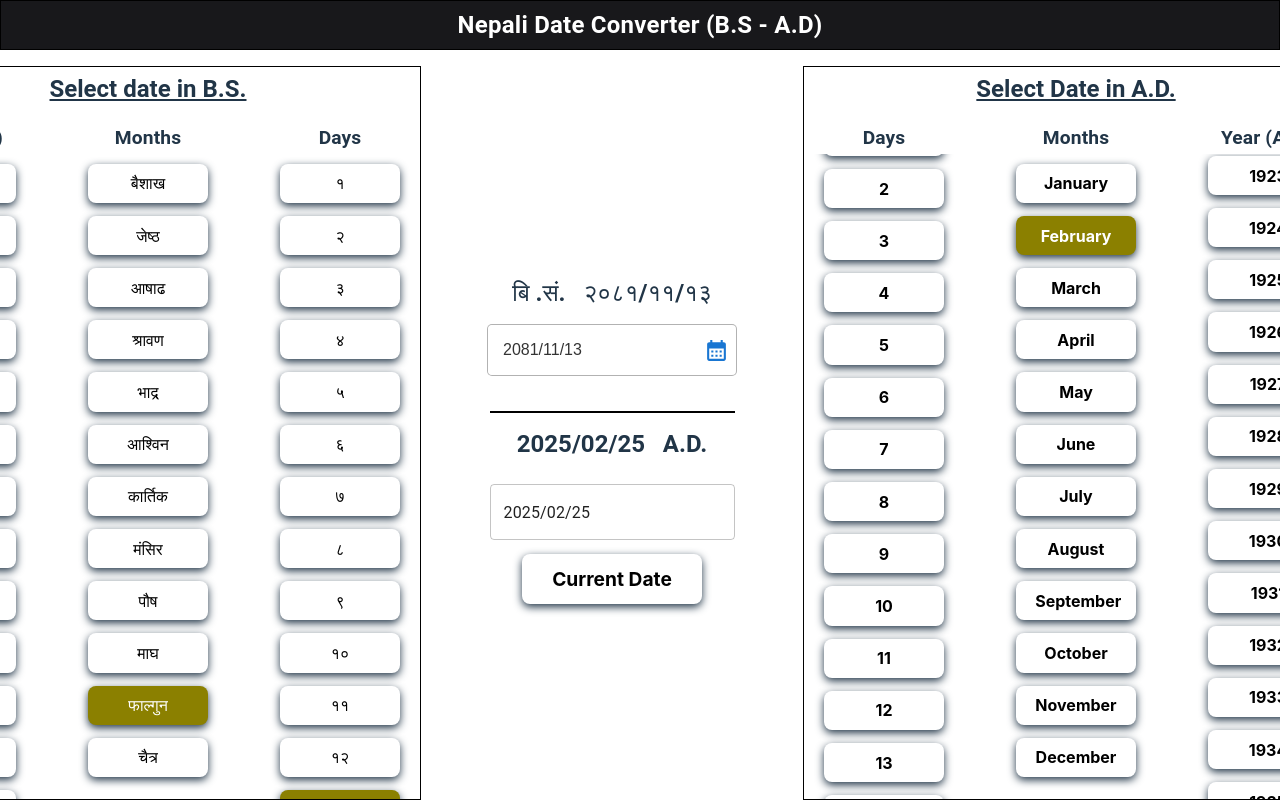
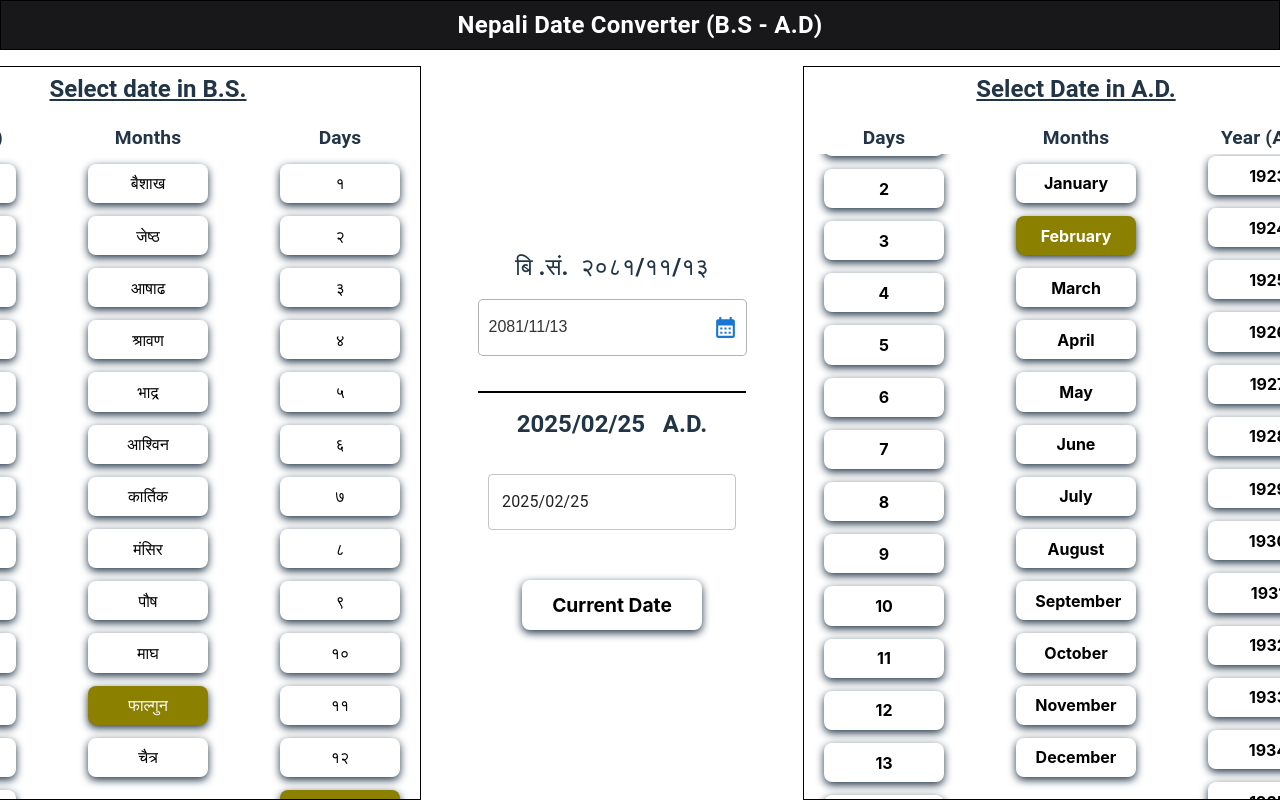
Before and after one commit to bipin-Pariyar2003/Nepali-Date-Picker, a React (Vite) app: page / in a window 1280 px wide. Built offline with nearby package versions, Linux system fonts and the light colour scheme.

Commit message:
adjusted height and width of date picker input and calendar icon

```diff
--- a/dev-dist/sw.js
+++ b/dev-dist/sw.js
@@ -82,7 +82,7 @@ define(['./workbox-54d0af47'], (function (workbox) { 'use strict';
     "revision": "3ca0b8505b4bec776b69afdba2768812"
   }, {
     "url": "index.html",
-    "revision": "0.olnvam4qjo"
+    "revision": "0.oi8brkqc0a8"
   }], {});
   workbox.cleanupOutdatedCaches();
   workbox.registerRoute(new workbox.NavigationRoute(workbox.createHandlerBoundToURL("index.html"), {
--- a/src/Components/DatePickerUI/index.jsx
+++ b/src/Components/DatePickerUI/index.jsx
@@ -31,7 +31,7 @@ export default function DatePickerUI({
           vertical: "bottom",
           horizontal: "left",
         }}
-        sx={{ md: { mt: 1.5, ml: -25.5 }, sm: { mt: 1.5, ml: -25.5 } }}
+        sx={{ sm: { mt: 1.5, ml: -25.5 }, ml: { mt: 1.5 } }}
       >
         <PopUp
           selectedDate={selectedDate}
@@ -132,7 +132,6 @@ const PopUp = ({ selectedDate, onDateSelect, handleClose }) => {
       style={{
         width: "350px",
         height: "360px",
-        // backgroundColor: "#cecfe8", //cream
         backgroundColor: "#ffffff",
       }}
     >
@@ -146,8 +145,6 @@ const PopUp = ({ selectedDate, onDateSelect, handleClose }) => {
           textAlign: "center",
           alignContent: "center",
           alignItems: "center",
-          // justifyContent: "space-between",
-          // backgroundColor: "#786F99", //greenish
           backgroundColor: "#18181b",
           border: "1px solid white",
         }}
@@ -238,7 +235,6 @@ const PopUp = ({ selectedDate, onDateSelect, handleClose }) => {
           style={{
             width: "100%",
             height: "40px",
-            // backgroundColor: "#938BAE",
             backgroundColor: "#18181b",
             color: "#ffffff",
             display: "grid",
--- a/src/Components/EngDatePicker/index.jsx
+++ b/src/Components/EngDatePicker/index.jsx
@@ -39,10 +39,13 @@ const EngDatePicker = ({ selectedDate, onChange }) => {
             sx={{
               width: {
                 xs: "245px",
+                md: "100%",
               },
               height: {
                 xs: "30px",
+                md: "100%",
               },
+              padding: { xs: "5px", md: "10px" },
               marginBottom: { xs: "20px" },
               marginTop: { xs: "0px" },
             }}
--- a/src/Components/NepDatePicker/styles.css
+++ b/src/Components/NepDatePicker/styles.css
@@ -3,7 +3,6 @@
   display: flex;
   flex-direction: column;
   align-items: center;
-  width: 250px; /* Reduced width for the Nepali Date Picker component */
 }
 
 /* The Nepali formatted date text */
@@ -25,11 +24,11 @@
 
 /* Styling for input field */
 .nepali-date-picker .input {
-  padding: 15px;
+  padding: 10px;
   font-size: 16px;
   border: none;
   width: 100%;
-  height: 50px;
+  height: 55px;
   color: rgba(0, 0, 0, 0.8);
   border-radius: 5px;
 }
```
Also changed, not shown: src/Components/NepDatePicker/index.jsx (+1 -151 lines).
